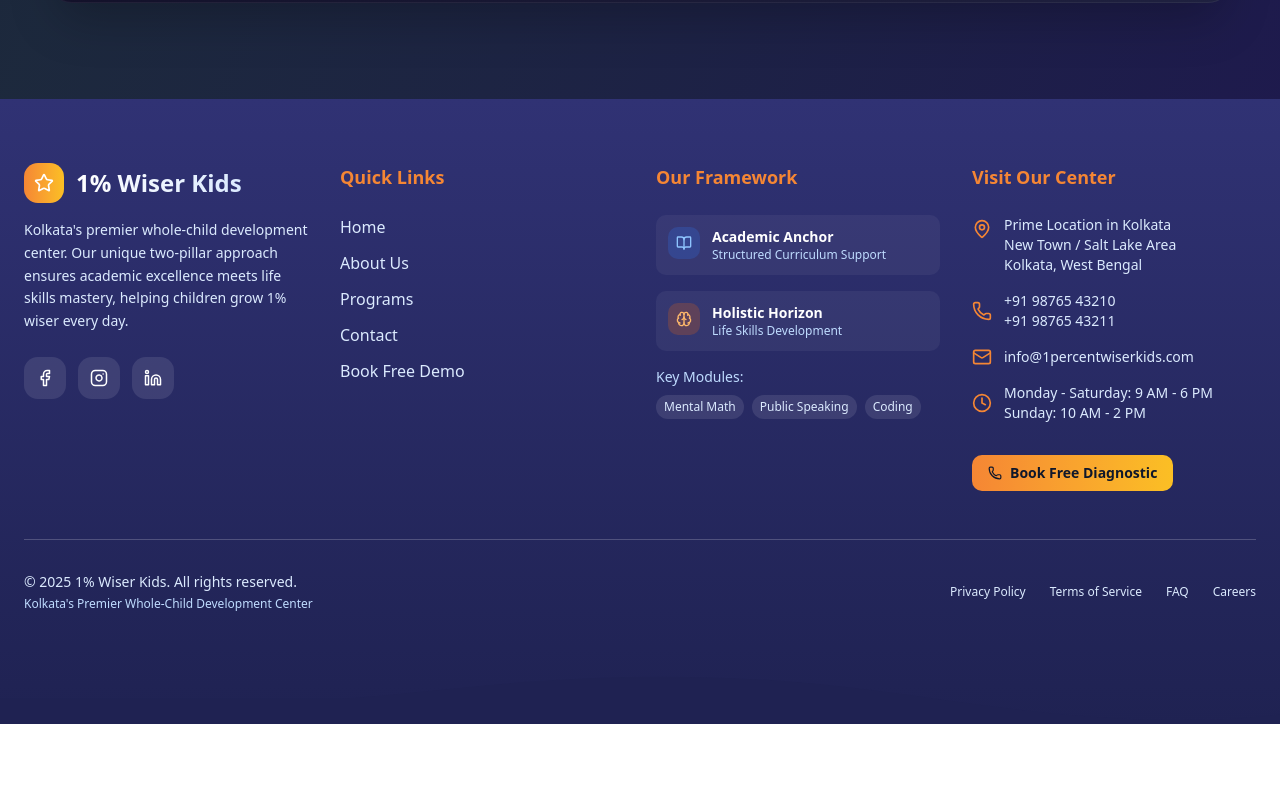
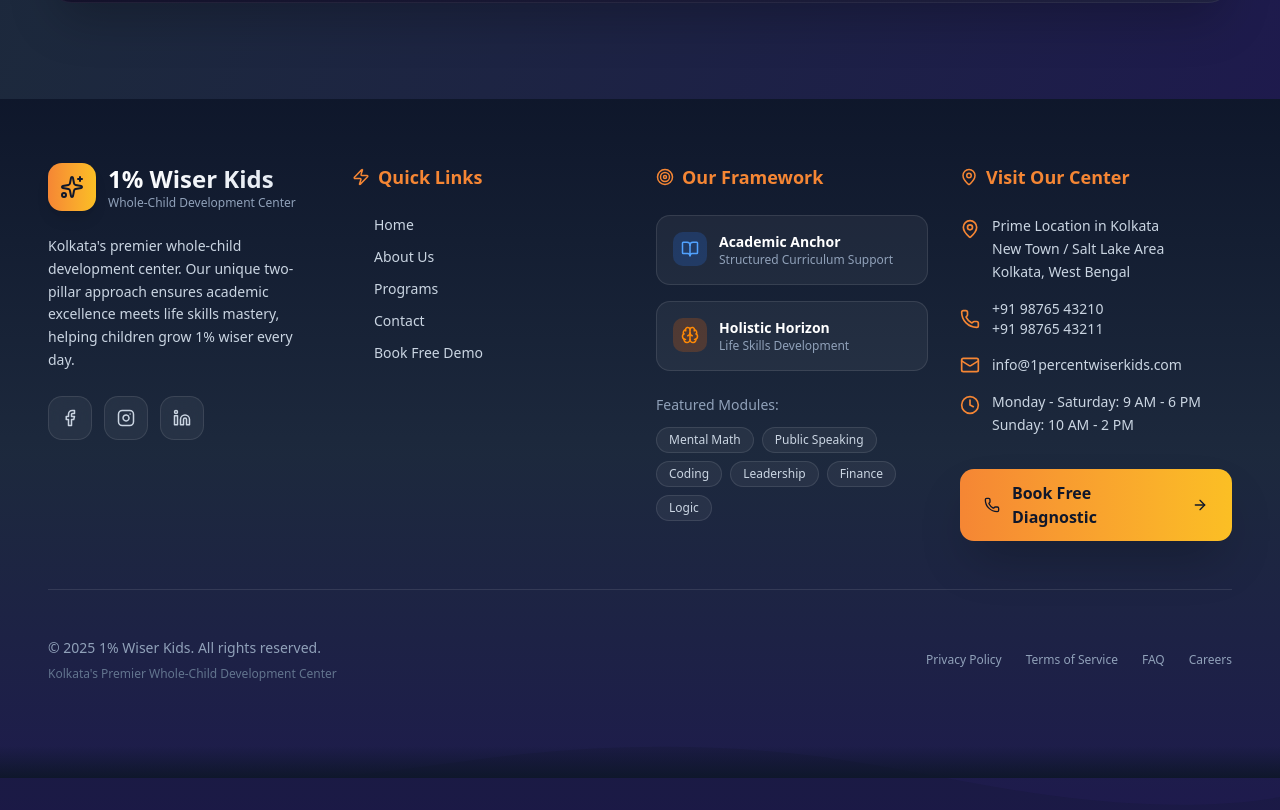
Before and after one commit to divyanshu-dugar/gtecs, a Next.js app: page / in a window 1280 px wide. Shown: the part 2866-3676 px from the top of the page. Before the commit the page ends 3590 px from the top, so only its background shows below. Built offline with nearby package versions, Linux system fonts and the light colour scheme.

Commit message:
modified footer - made it consistent with the webpage code

```diff
--- a/components/Footer.jsx
+++ b/components/Footer.jsx
@@ -1,140 +1,175 @@
+"use client"
 import Link from "next/link";
-import { Facebook, Instagram, Linkedin, Mail, Phone, MapPin, Clock, Star, BookOpen, Brain } from "lucide-react";
+import { Facebook, Instagram, Linkedin, Mail, Phone, MapPin, Clock, Star, BookOpen, Brain, ArrowRight, Sparkles, Target, Zap } from "lucide-react";
+import { motion } from "framer-motion";
 
 export default function Footer() {
+  const fadeInUp = {
+    hidden: { opacity: 0, y: 18 },
+    visible: (i = 0) => ({ opacity: 1, y: 0, transition: { delay: i * 0.12 } }),
+  };
+
   return (
-    <footer className="bg-gradient-to-b from-[#303274] to-[#1f2252] text-white">
-      <div className="max-w-7xl mx-auto px-6 py-16">
+    <footer className="bg-gradient-to-b from-slate-900 via-slate-800 to-indigo-950 text-white relative overflow-hidden">
+      {/* Background Elements */}
+      <div aria-hidden className="absolute inset-0 -z-10">
+        <div className="absolute -top-40 -left-40 w-[520px] h-[520px] rounded-full bg-gradient-to-r from-[#3f42a5] to-[#5d60d6] opacity-10 blur-3xl" />
+        <div className="absolute -bottom-40 -right-20 w-[420px] h-[420px] rounded-full bg-gradient-to-r from-[#F58634] to-[#ff9d55] opacity-8 blur-3xl" />
+        <div className="absolute inset-0 bg-[radial-gradient(ellipse_at_top,_var(--tw-gradient-stops))] from-black/20 via-transparent to-black/10 pointer-events-none" />
+      </div>
+
+      <div className="max-w-7xl mx-auto px-6 md:px-12 py-16 relative z-10">
         {/* Main Footer Content */}
-        <div className="grid md:grid-cols-2 lg:grid-cols-4 gap-8 mb-12">
+        <motion.div
+          initial="hidden"
+          whileInView="visible"
+          viewport={{ once: true }}
+          className="grid md:grid-cols-2 lg:grid-cols-4 gap-8 mb-12"
+        >
           {/* Brand Column */}
-          <div className="lg:col-span-1">
-            <div className="flex items-center gap-3 mb-4">
-              <div className="w-10 h-10 rounded-xl bg-gradient-to-r from-[#F58634] to-[#FBBF24] flex items-center justify-center">
-                <Star className="text-white" size={20} />
+          <motion.div variants={fadeInUp} className="lg:col-span-1">
+            <div className="flex items-center gap-3 mb-6">
+              <div className="w-12 h-12 rounded-xl bg-gradient-to-r from-[#F58634] to-[#FBBF24] flex items-center justify-center shadow-lg">
+                <Sparkles className="text-slate-900" size={24} />
               </div>
-              <h3 className="text-2xl font-bold bg-gradient-to-r from-white to-blue-100 bg-clip-text text-transparent">
-                1% Wiser Kids
-              </h3>
+              <div>
+                <h3 className="text-2xl font-bold bg-gradient-to-r from-white to-slate-200 bg-clip-text text-transparent">
+                  1% Wiser Kids
+                </h3>
+                <p className="text-slate-400 text-xs">Whole-Child Development Center</p>
+              </div>
             </div>
-            <p className="text-blue-100 mb-6 leading-relaxed text-sm">
+            <p className="text-slate-300 mb-6 leading-relaxed text-sm">
               Kolkata's premier whole-child development center. Our unique two-pillar approach
               ensures academic excellence meets life skills mastery, helping children grow 1% wiser every day.
             </p>
             <div className="flex space-x-3">
-              <a
-                href="https://facebook.com/1percentwiserkids"
-                target="_blank"
-                rel="noopener noreferrer"
-                className="bg-white/10 p-3 rounded-xl hover:bg-white/20 transition-all hover:scale-105"
-                aria-label="Facebook"
-              >
-                <Facebook size={18} />
-              </a>
-              <a
-                href="https://instagram.com/1percentwiserkids"
-                target="_blank"
-                rel="noopener noreferrer"
-                className="bg-white/10 p-3 rounded-xl hover:bg-white/20 transition-all hover:scale-105"
-                aria-label="Instagram"
-              >
-                <Instagram size={18} />
-              </a>
-              <a
-                href="https://linkedin.com/company/1percentwiserkids"
-                target="_blank"
-                rel="noopener noreferrer"
-                className="bg-white/10 p-3 rounded-xl hover:bg-white/20 transition-all hover:scale-105"
-                aria-label="LinkedIn"
-              >
-                <Linkedin size={18} />
-              </a>
+              {[
+                { icon: Facebook, href: "https://facebook.com/1percentwiserkids", label: "Facebook" },
+                { icon: Instagram, href: "https://instagram.com/1percentwiserkids", label: "Instagram" },
+                { icon: Linkedin, href: "https://linkedin.com/company/1percentwiserkids", label: "LinkedIn" },
+              ].map(({ icon: Icon, href, label }, index) => (
+                <motion.a
+                  key={label}
+                  variants={fadeInUp}
+                  custom={index}
+                  whileHover={{ scale: 1.1, y: -2 }}
+                  href={href}
+                  target="_blank"
+                  rel="noopener noreferrer"
+                  className="bg-white/5 p-3 rounded-xl border border-white/10 hover:border-[#F58634]/30 hover:bg-white/10 transition-all backdrop-blur-sm"
+                  aria-label={label}
+                >
+                  <Icon size={18} className="text-slate-300" />
+                </motion.a>
+              ))}
             </div>
-          </div>
+          </motion.div>
 
           {/* Quick Links */}
-          <div>
-            <h4 className="text-lg font-semibold mb-6 text-[#F58634]">Quick Links</h4>
+          <motion.div variants={fadeInUp} custom={1}>
+            <h4 className="text-lg font-semibold mb-6 text-[#F58634] flex items-center gap-2">
+              <Zap size={18} />
+              Quick Links
+            </h4>
             <ul className="space-y-3">
-              <li>
-                <Link href="/" className="text-blue-100 hover:text-white transition-colors hover:translate-x-1 inline-block">
-                  Home
-                </Link>
-              </li>
-              <li>
-                <Link href="/about" className="text-blue-100 hover:text-white transition-colors hover:translate-x-1 inline-block">
-                  About Us
-                </Link>
-              </li>
-              <li>
-                <Link href="/programs" className="text-blue-100 hover:text-white transition-colors hover:translate-x-1 inline-block">
-                  Programs
-                </Link>
-              </li>
-              <li>
-                <Link href="/contact" className="text-blue-100 hover:text-white transition-colors hover:translate-x-1 inline-block">
-                  Contact
-                </Link>
-              </li>
-              <li>
-                <Link href="/book-demo" className="text-blue-100 hover:text-white transition-colors hover:translate-x-1 inline-block">
-                  Book Free Demo
-                </Link>
-              </li>
+              {[
+                { href: "/", label: "Home" },
+                { href: "/about", label: "About Us" },
+                { href: "/programs", label: "Programs" },
+                { href: "/contact", label: "Contact" },
+                { href: "/book-demo", label: "Book Free Demo" },
+              ].map(({ href, label }, index) => (
+                <li key={label}>
+                  <motion.div whileHover={{ x: 4 }}>
+                    <Link
+                      href={href}
+                      className="text-slate-300 hover:text-white transition-colors flex items-center gap-2 group text-sm"
+                    >
+                      <ArrowRight size={14} className="text-[#F58634] opacity-0 group-hover:opacity-100 transition-opacity" />
+                      {label}
+                    </Link>
+                  </motion.div>
+                </li>
+              ))}
             </ul>
-          </div>
+          </motion.div>
 
           {/* Our Framework */}
-          <div>
-            <h4 className="text-lg font-semibold mb-6 text-[#F58634]">Our Framework</h4>
+          <motion.div variants={fadeInUp} custom={2}>
+            <h4 className="text-lg font-semibold mb-6 text-[#F58634] flex items-center gap-2">
+              <Target size={18} />
+              Our Framework
+            </h4>
             <div className="space-y-4">
-              <div className="flex items-start gap-3 p-3 rounded-lg bg-white/5 hover:bg-white/10 transition-colors">
-                <div className="p-2 bg-blue-500/20 rounded-lg">
-                  <BookOpen className="text-blue-300" size={16} />
+              <motion.div
+                whileHover={{ scale: 1.02 }}
+                className="flex items-start gap-3 p-4 rounded-xl bg-white/5 border border-white/10 hover:border-blue-500/30 transition-all group"
+              >
+                <div className="p-2 bg-blue-500/20 rounded-lg group-hover:scale-110 transition-transform">
+                  <BookOpen className="text-blue-400" size={18} />
                 </div>
                 <div>
                   <div className="font-semibold text-white text-sm">Academic Anchor</div>
-                  <div className="text-blue-200 text-xs">Structured Curriculum Support</div>
+                  <div className="text-slate-400 text-xs">Structured Curriculum Support</div>
                 </div>
-              </div>
-              <div className="flex items-start gap-3 p-3 rounded-lg bg-white/5 hover:bg-white/10 transition-colors">
-                <div className="p-2 bg-orange-500/20 rounded-lg">
-                  <Brain className="text-orange-300" size={16} />
+              </motion.div>
+              <motion.div
+                whileHover={{ scale: 1.02 }}
+                className="flex items-start gap-3 p-4 rounded-xl bg-white/5 border border-white/10 hover:border-orange-500/30 transition-all group"
+              >
+                <div className="p-2 bg-orange-500/20 rounded-lg group-hover:scale-110 transition-transform">
+                  <Brain className="text-orange-400" size={18} />
                 </div>
                 <div>
                   <div className="font-semibold text-white text-sm">Holistic Horizon</div>
-                  <div className="text-blue-200 text-xs">Life Skills Development</div>
+                  <div className="text-slate-400 text-xs">Life Skills Development</div>
                 </div>
-              </div>
+              </motion.div>
             </div>
 
             {/* Key Modules */}
-            <div className="mt-4">
-              <div className="text-blue-200 text-sm mb-2">Key Modules:</div>
+            <div className="mt-6">
+              <div className="text-slate-400 text-sm mb-3 font-medium">Featured Modules:</div>
               <div className="flex flex-wrap gap-2">
-                <span className="px-2 py-1 bg-white/10 rounded-full text-xs text-blue-100">Mental Math</span>
-                <span className="px-2 py-1 bg-white/10 rounded-full text-xs text-blue-100">Public Speaking</span>
-                <span className="px-2 py-1 bg-white/10 rounded-full text-xs text-blue-100">Coding</span>
+                {["Mental Math", "Public Speaking", "Coding", "Leadership", "Finance", "Logic"].map((module, index) => (
+                  <motion.span
+                    key={module}
+                    whileHover={{ scale: 1.05 }}
+                    className="px-3 py-1 bg-white/5 rounded-full text-xs text-slate-300 border border-white/10 hover:border-[#F58634]/30 transition-colors"
+                  >
+                    {module}
+                  </motion.span>
+                ))}
               </div>
             </div>
-          </div>
+          </motion.div>
 
           {/* Contact Info */}
-          <div>
-            <h4 className="text-lg font-semibold mb-6 text-[#F58634]">Visit Our Center</h4>
+          <motion.div variants={fadeInUp} custom={3}>
+            <h4 className="text-lg font-semibold mb-6 text-[#F58634] flex items-center gap-2">
+              <MapPin size={18} />
+              Visit Our Center
+            </h4>
             <div className="space-y-4">
-              <div className="flex items-start gap-3">
-                <MapPin className="w-5 h-5 text-[#F58634] mt-1 flex-shrink-0" />
-                <span className="text-blue-100 text-sm">
+              <motion.div
+                whileHover={{ x: 4 }}
+                className="flex items-start gap-3 group"
+              >
+                <MapPin className="w-5 h-5 text-[#F58634] mt-1 flex-shrink-0 group-hover:scale-110 transition-transform" />
+                <span className="text-slate-300 text-sm leading-relaxed">
                   Prime Location in Kolkata<br />
                   New Town / Salt Lake Area<br />
                   Kolkata, West Bengal
                 </span>
-              </div>
+              </motion.div>
 
-              <div className="flex items-center gap-3">
-                <Phone className="w-5 h-5 text-[#F58634] flex-shrink-0" />
-                <div className="text-blue-100 text-sm">
+              <motion.div
+                whileHover={{ x: 4 }}
+                className="flex items-center gap-3 group"
+              >
+                <Phone className="w-5 h-5 text-[#F58634] flex-shrink-0 group-hover:scale-110 transition-transform" />
+                <div className="text-slate-300 text-sm">
                   <a href="tel:+919876543210" className="hover:text-white transition-colors block">
                     +91 98765 43210
                   </a>
@@ -142,79 +177,109 @@ export default function Footer() {
                     +91 98765 43211
                   </a>
                 </div>
-              </div>
+              </motion.div>
 
-              <div className="flex items-center gap-3">
-                <Mail className="w-5 h-5 text-[#F58634] flex-shrink-0" />
+              <motion.div
+                whileHover={{ x: 4 }}
+                className="flex items-center gap-3 group"
+              >
+                <Mail className="w-5 h-5 text-[#F58634] flex-shrink-0 group-hover:scale-110 transition-transform" />
                 <a
                   href="mailto:info@1percentwiserkids.com"
-                  className="text-blue-100 hover:text-white transition-colors text-sm"
+                  className="text-slate-300 hover:text-white transition-colors text-sm"
                 >
                   info@1percentwiserkids.com
                 </a>
-              </div>
+              </motion.div>
 
-              <div className="flex items-center gap-3">
-                <Clock className="w-5 h-5 text-[#F58634] flex-shrink-0" />
-                <span className="text-blue-100 text-sm">
+              <motion.div
+                whileHover={{ x: 4 }}
+                className="flex items-start gap-3 group"
+              >
+                <Clock className="w-5 h-5 text-[#F58634] mt-1 flex-shrink-0 group-hover:scale-110 transition-transform" />
+                <span className="text-slate-300 text-sm leading-relaxed">
                   Monday - Saturday: 9 AM - 6 PM<br />
                   Sunday: 10 AM - 2 PM
                 </span>
-              </div>
+              </motion.div>
 
               {/* CTA Button */}
-              <Link
-                href="/book-demo"
-                className="inline-flex items-center gap-2 px-4 py-2 bg-gradient-to-r from-[#F58634] to-[#FBBF24] text-slate-900 text-sm font-semibold rounded-lg hover:shadow-lg transition-all mt-4"
+              <motion.div
+                whileHover={{ scale: 1.02 }}
+                className="pt-4"
               >
-                <Phone size={14} />
-                Book Free Diagnostic
-              </Link>
+                <Link
+                  href="/book-demo"
+                  className="inline-flex items-center gap-3 bg-gradient-to-r from-[#F58634] to-[#FBBF24] text-slate-900 px-6 py-3 rounded-xl font-semibold shadow-2xl hover:scale-[1.02] transition-transform w-full justify-center"
+                >
+                  <Phone size={16} />
+                  Book Free Diagnostic
+                  <ArrowRight size={16} />
+                </Link>
+              </motion.div>
             </div>
-          </div>
-        </div>
+          </motion.div>
+        </motion.div>
 
         {/* Divider */}
-        <div className="border-t border-white/20 my-8"></div>
+        <motion.div
+          initial={{ opacity: 0 }}
+          whileInView={{ opacity: 1 }}
+          viewport={{ once: true }}
+          className="border-t border-white/10 my-12"
+        />
 
         {/* Bottom Section */}
-        <div className="flex flex-col md:flex-row justify-between items-center gap-4">
-          <div className="text-center md:text-left">
-            <p className="text-blue-100 text-sm">
+        <motion.div
+          initial="hidden"
+          whileInView="visible"
+          viewport={{ once: true }}
+          className="flex flex-col md:flex-row justify-between items-center gap-6"
+        >
+          <motion.div variants={fadeInUp} className="text-center md:text-left">
+            <p className="text-slate-400 text-sm">
               © {new Date().getFullYear()} 1% Wiser Kids. All rights reserved.
             </p>
-            <p className="text-blue-200 text-xs mt-1">
+            <p className="text-slate-500 text-xs mt-2">
               Kolkata's Premier Whole-Child Development Center
             </p>
-          </div>
+          </motion.div>
 
-          <div className="flex flex-wrap gap-6 text-sm">
-            <Link href="/privacy" className="text-blue-100 hover:text-white transition-colors text-xs">
-              Privacy Policy
-            </Link>
-            <Link href="/terms" className="text-blue-100 hover:text-white transition-colors text-xs">
-              Terms of Service
-            </Link>
-            <Link href="/faq" className="text-blue-100 hover:text-white transition-colors text-xs">
-              FAQ
-            </Link>
-            <Link href="/careers" className="text-blue-100 hover:text-white transition-colors text-xs">
-              Careers
-            </Link>
-          </div>
-        </div>
+          <motion.div
+            variants={fadeInUp}
+            custom={1}
+            className="flex flex-wrap gap-6 text-sm justify-center"
+          >
+            {[
+              { href: "/privacy", label: "Privacy Policy" },
+              { href: "/terms", label: "Terms of Service" },
+              { href: "/faq", label: "FAQ" },
+              { href: "/careers", label: "Careers" },
+            ].map(({ href, label }) => (
+              <Link
+                key={label}
+                href={href}
+                className="text-slate-400 hover:text-white transition-colors text-xs hover:underline"
+              >
+                {label}
+              </Link>
+            ))}
+          </motion.div>
+        </motion.div>
       </div>
 
-      {/* Wave Decoration */}
-      <div className="w-full overflow-hidden">
+      {/* Enhanced Wave Decoration */}
+      <div className="w-full overflow-hidden relative">
+        <div className="absolute inset-0 bg-gradient-to-t from-slate-900 to-transparent h-8 z-10" />
         <svg
           viewBox="0 0 1200 120"
           preserveAspectRatio="none"
-          className="w-full h-12 text-[#1f2252]"
+          className="w-full h-16 text-slate-900"
         >
           <path
             d="M321.39,56.44c58-10.79,114.16-30.13,172-41.86,82.39-16.72,168.19-17.73,250.45-.39C823.78,31,906.67,72,985.66,92.83c70.05,18.48,146.53,26.09,214.34,3V120H0V56.44Z"
             fill="currentColor"
+            opacity="0.2"
           ></path>
         </svg>
       </div>
```
